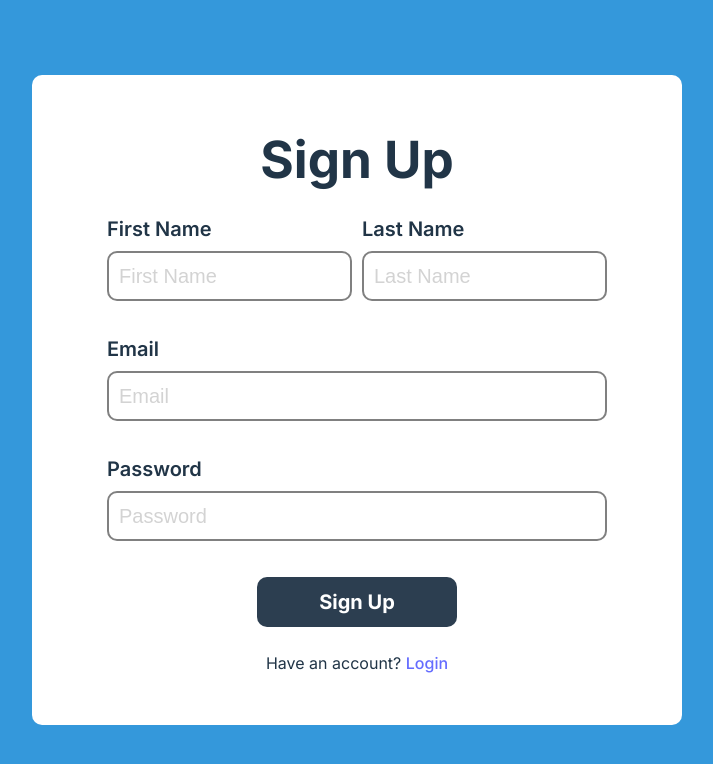
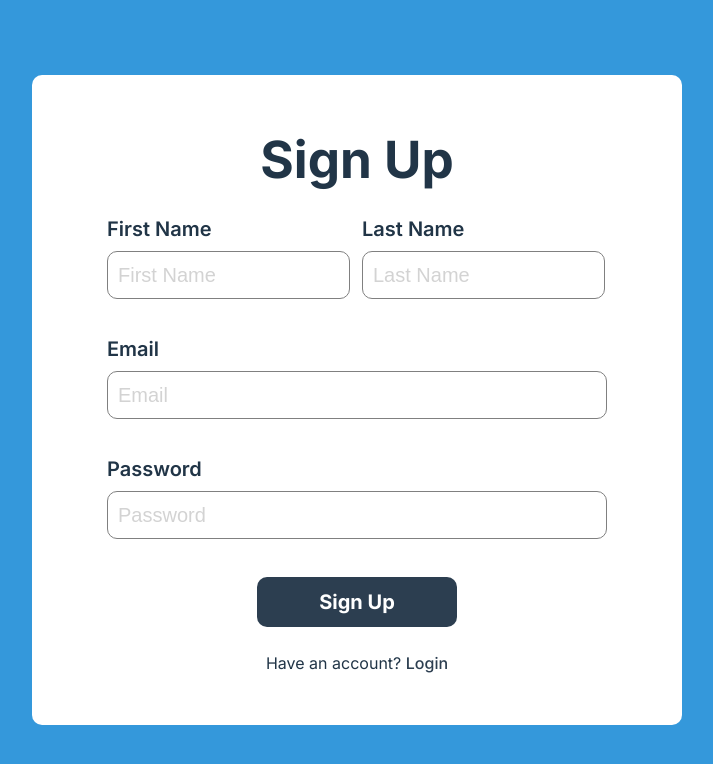
Before and after one commit to Hussein-Abdallah0/CareerForgeAI, a React (Vite) app in the folder frontend/: page /signup in a window 1280 px wide. Shown: the top 764 px of the page, without its empty margins (283-996 px from the left). Built offline with nearby package versions, Linux system fonts and the light colour scheme.

Commit message:
Fix styling in some pages -decrease the border width -make text input in resume same height as input -change color of signup and login links to primary

```diff
--- a/frontend/src/components/Input/styles.css
+++ b/frontend/src/components/Input/styles.css
@@ -28,7 +28,7 @@
   margin-top: 10px;
   height: 44px;
   font-size: 20px;
-  border: 2px gray solid;
+  border: 1px gray solid;
   padding-left: 10px;
   border-radius: 10px;
 }
@@ -37,7 +37,7 @@
   margin-top: 10px;
   height: 44px;
   font-size: 20px;
-  border: 2px gray solid;
+  border: 1px gray solid;
   padding-left: 10px;
   width: 229px;
   border-radius: 10px;
--- a/frontend/src/pages/Login/styles.css
+++ b/frontend/src/pages/Login/styles.css
@@ -34,6 +34,10 @@
   text-align: start;
 }
 
+.login-section a {
+  color: var(--primary);
+}
+
 /*------------------------------- responsive section------------------- */
 
 @media (max-width: 976px) {
--- a/frontend/src/pages/Resume/EducationForm/styles.css
+++ b/frontend/src/pages/Resume/EducationForm/styles.css
@@ -37,14 +37,10 @@
   margin: 1rem 0;
 }
 
-.date-inputs .small {
-  flex: 1;
-}
-
 .education-text {
   width: 492px;
-  height: 50px;
-  border: 2px gray solid;
+  height: 45px;
+  border: 1px gray solid;
   border-radius: 10px;
   resize: vertical;
 }
--- a/frontend/src/pages/Resume/ExperienceForm/styles.css
+++ b/frontend/src/pages/Resume/ExperienceForm/styles.css
@@ -22,9 +22,9 @@
 
 .experience-text {
   width: 492px;
-  border: 2px gray solid;
+  border: 1px gray solid;
   border-radius: 10px;
-  height: 50px;
+  height: 45px;
 }
 
 .date-inputs {
--- a/frontend/src/pages/Resume/ProjectsForm/styles.css
+++ b/frontend/src/pages/Resume/ProjectsForm/styles.css
@@ -23,7 +23,7 @@
 
 .project-text {
   width: 492px;
-  border: 2px gray solid;
+  border: 1px gray solid;
   border-radius: 10px;
-  height: 50px;
+  height: 45px;
 }
--- a/frontend/src/pages/Signup/styles.css
+++ b/frontend/src/pages/Signup/styles.css
@@ -40,6 +40,10 @@
   text-align: start;
 }
 
+.signup-section a {
+  color: var(--primary);
+}
+
 /*------------------------------- responsive section------------------- */
 
 @media (max-width: 976px) {
```
